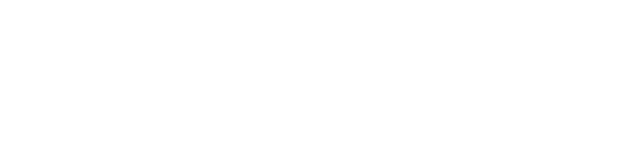
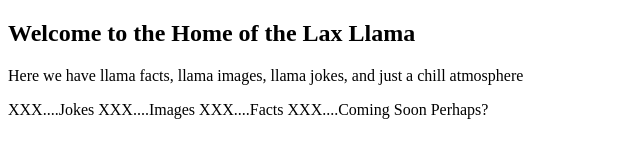
Before and after one commit to half-potato-guy/Llama.Web, a plain HTML site: page website/index.html in a window 1280 px wide. Shown: the whole page, without its empty margins (0-640 px from the left). Drawn offline with Linux system fonts and the light colour scheme.

Commit message:
Update index.html

```diff
--- a/website/index.html
+++ b/website/index.html
@@ -4,8 +4,18 @@
     <meta charset="UTF-8">
     <meta name="viewport" content="width=device-width, initial-scale=1.0">
     <title>Website of the Lax Llama</title>
+    <link rel="stylesheet" href="style.css">
 </head>
 <body>
-
+    <section>
+		<h1>Welcome to the Home of the Lax Llama</h1>
+        <p>Here we have llama facts, llama images, llama jokes, and just a chill atmosphere</p>
+	</section>
+	<section>
+		<p>XXX....Jokes
+		XXX....Images
+		XXX....Facts
+		XXX....Coming Soon Perhaps?</p>
+	</section>
 </body>
 </html>
```
